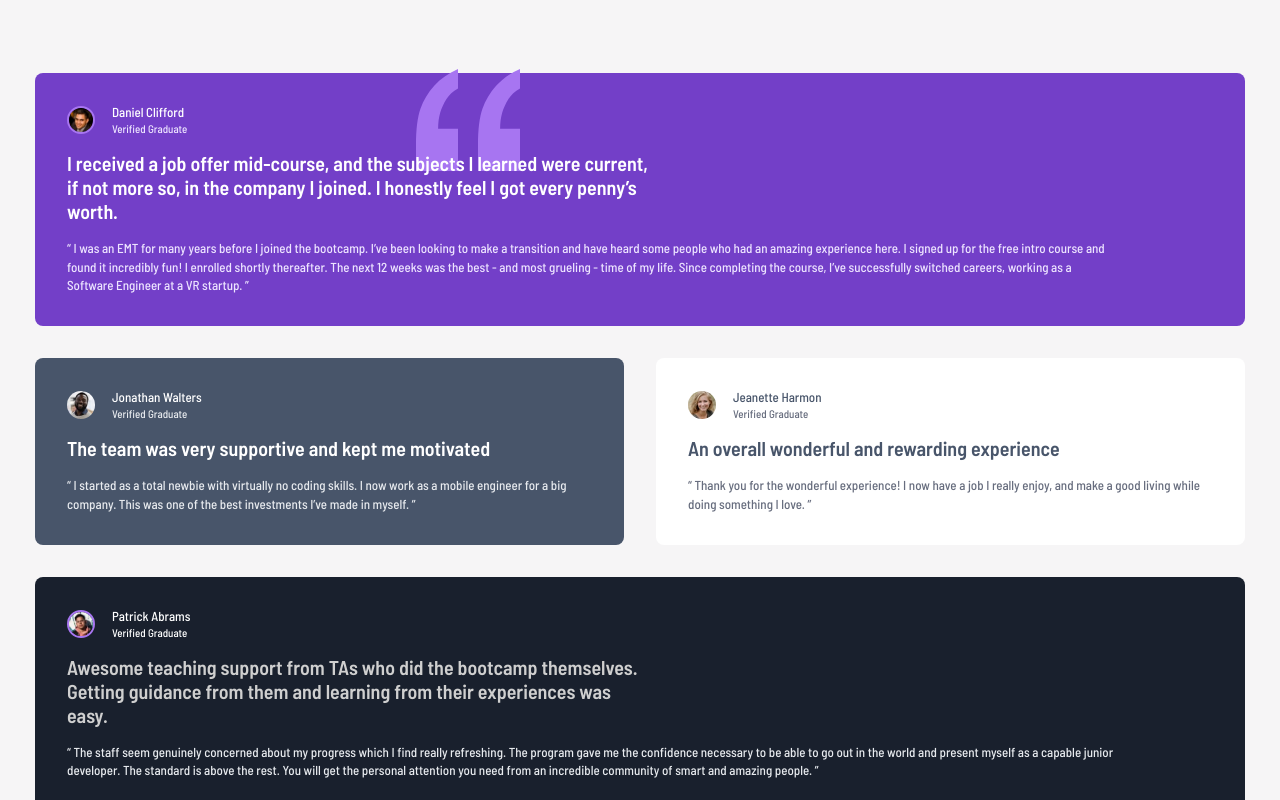
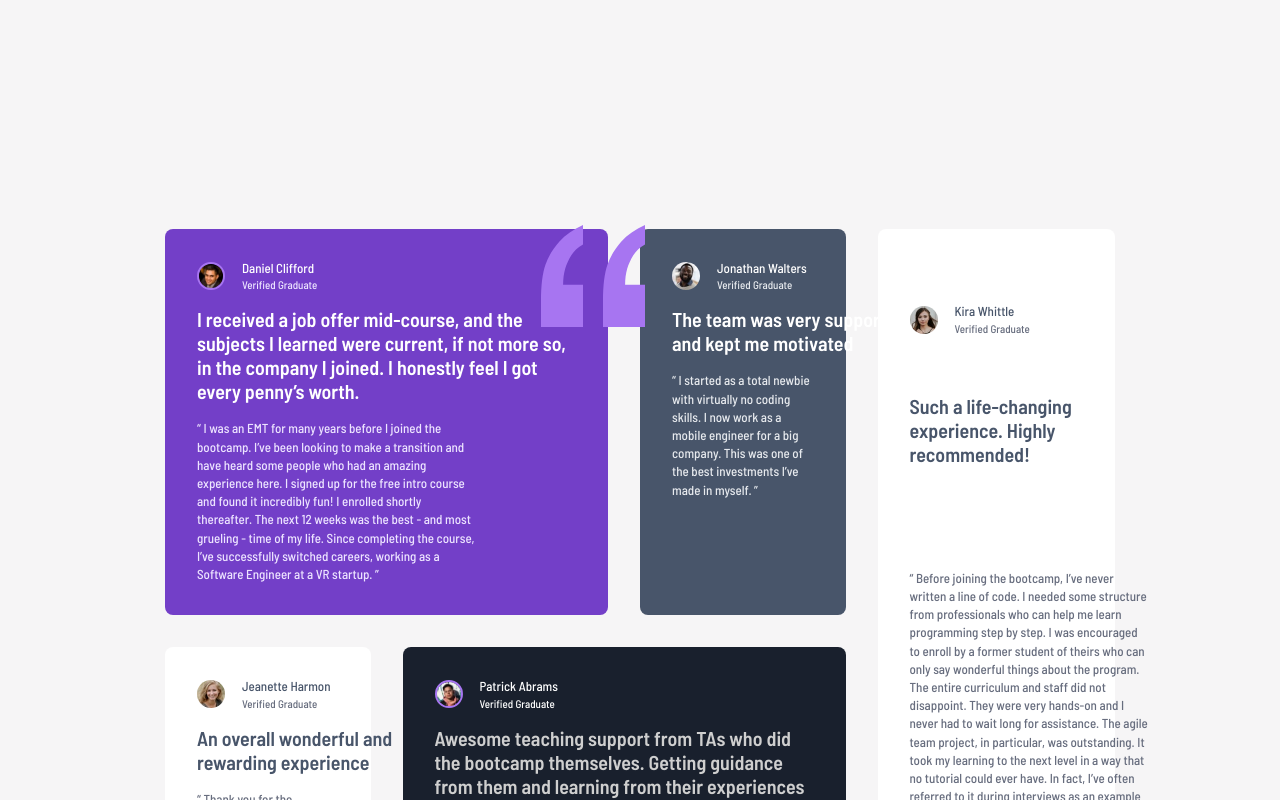
Before and after one commit to nerbertb/FEM-Testimonial-grid, a React (Vite) app: page / in a window 1280 px wide. Shown: the top 800 px of the page. Built offline with nearby package versions, Linux system fonts and the light colour scheme.

Commit message:
fix: desktop UI - pending quoute image responsiveness

```diff
--- a/src/components/Home.jsx
+++ b/src/components/Home.jsx
@@ -1,7 +1,7 @@
 function Home() {
   return (
-    <div className="cointainer min-w-[375px] py-[73px] px-[35px] bg-[#F6F5F6] sm:min-w-[647px]">
-      <div className="grid grid-cols-1 sm:grid-cols-2 gap-8">
+    <div className="cointainer min-w-[375px] py-[73px] px-[35px] lg:px-[165px] lg:py-[229px] bg-[#F6F5F6] sm:min-w-[647px] lg:h-full lg:min-w-[1114px] lg:flex lg:justify-center lg:items-center">
+      <div className="grid grid-cols-1 sm:grid-cols-2 lg:grid-cols-4 gap-8">
         {/* DANIEL */}
         <section className="flex flex-col gap-4 bg-[#733FC8] p-8 rounded-lg sm:grid sm:col-span-2 sm:grid-flow-row">
           <div className="flex gap-[17px] items-center">
@@ -20,7 +20,7 @@ function Home() {
                 Verified Graduate
               </h4>
             </div>
-            <div className="hidden sm:flex sm:absolute z-0 left-104">
+            <div className="hidden sm:flex sm:absolute lg:left-[541px] left-104">
               <img
                 src="bg-pattern-quotation.svg"
                 alt=""
@@ -74,7 +74,7 @@ function Home() {
           </div>
         </section>
         {/* JEANETTE */}
-        <section className="flex flex-col gap-4 bg-white p-8 rounded-lg">
+        <section className="flex flex-col gap-4 bg-white p-8 rounded-lg lg:col-start-1">
           <div className="flex gap-[17px] items-center">
             <div>
               <img
@@ -135,7 +135,7 @@ function Home() {
         </section>
 
         {/* KIRA */}
-        <section className="flex flex-col gap-4 bg-white p-8 rounded-lg sm:grid sm:col-span-2">
+        <section className="flex flex-col gap-4 bg-white p-8 rounded-lg sm:grid sm:col-span-2 lg:col-start-4 lg:row-start-1 lg:row-span-2">
           <div className="flex gap-[17px] items-center">
             <div>
               <img
@@ -144,7 +144,7 @@ function Home() {
                 className="rounded-full size-7"
               />
             </div>
-            <div className="flex flex-col gap-1">
+            <div className="flex flex-col gap-1 ">
               <h3 className="text-[13px]/[110%] text-[#48556A] barlow-semi-condensed-medium">
                 Kira Whittle
               </h3>
```
